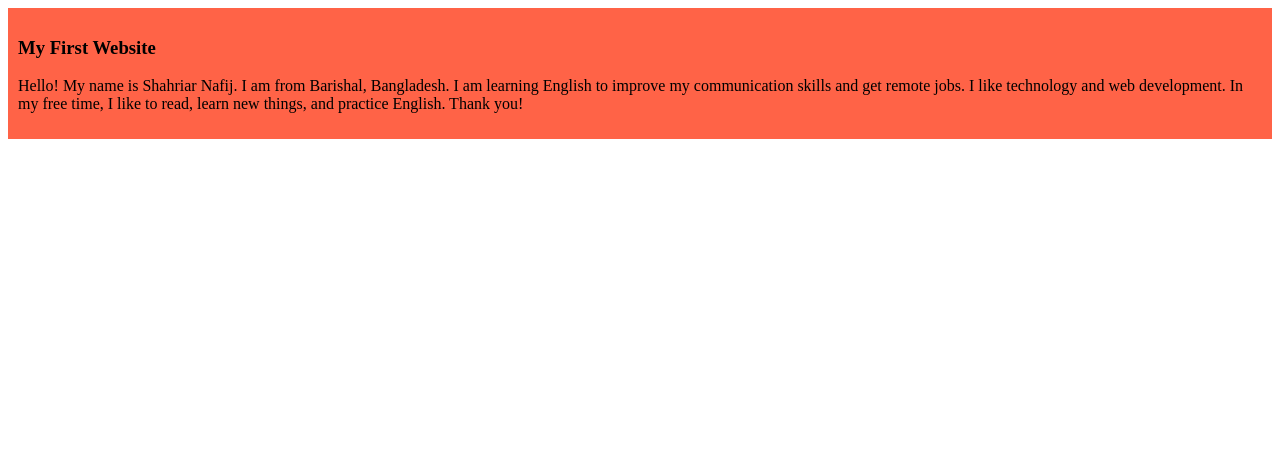
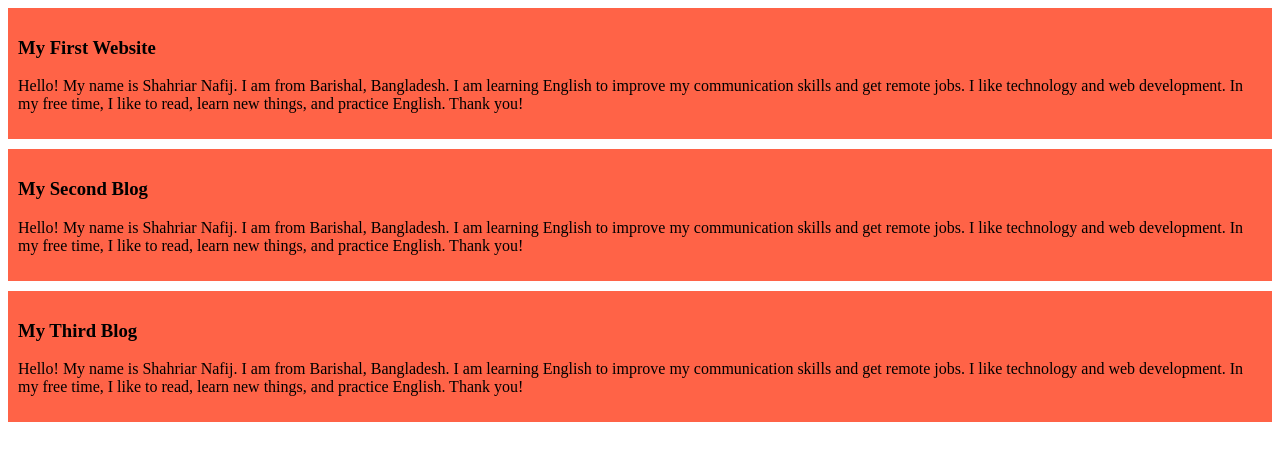
Before and after one commit to shanto522/my-simple-website, a plain HTML site: page index.html in a window 1280 px wide. Drawn offline with Linux system fonts and the light colour scheme.

Commit message:
added the second and third blog

```diff
--- a/index.html
+++ b/index.html
@@ -11,5 +11,13 @@
         <h3>My First Website</h3>
         <p>Hello! My name is Shahriar Nafij. I am from Barishal, Bangladesh. I am learning English to improve my communication skills and get remote jobs. I like technology and web development. In my free time, I like to read, learn new things, and practice English. Thank you!</p>
     </div>
+    <div>
+        <h3>My Second Blog</h3>
+        <p>Hello! My name is Shahriar Nafij. I am from Barishal, Bangladesh. I am learning English to improve my communication skills and get remote jobs. I like technology and web development. In my free time, I like to read, learn new things, and practice English. Thank you!</p>
+    </div>
+    <div>
+        <h3>My Third Blog</h3>
+        <p>Hello! My name is Shahriar Nafij. I am from Barishal, Bangladesh. I am learning English to improve my communication skills and get remote jobs. I like technology and web development. In my free time, I like to read, learn new things, and practice English. Thank you!</p>
+    </div>
 </body>
 </html>
--- a/styles/blog.css
+++ b/styles/blog.css
@@ -1,4 +1,5 @@
 div{
     background-color: tomato;
     padding: 10px;
+    margin-bottom: 10px;
 }
```
